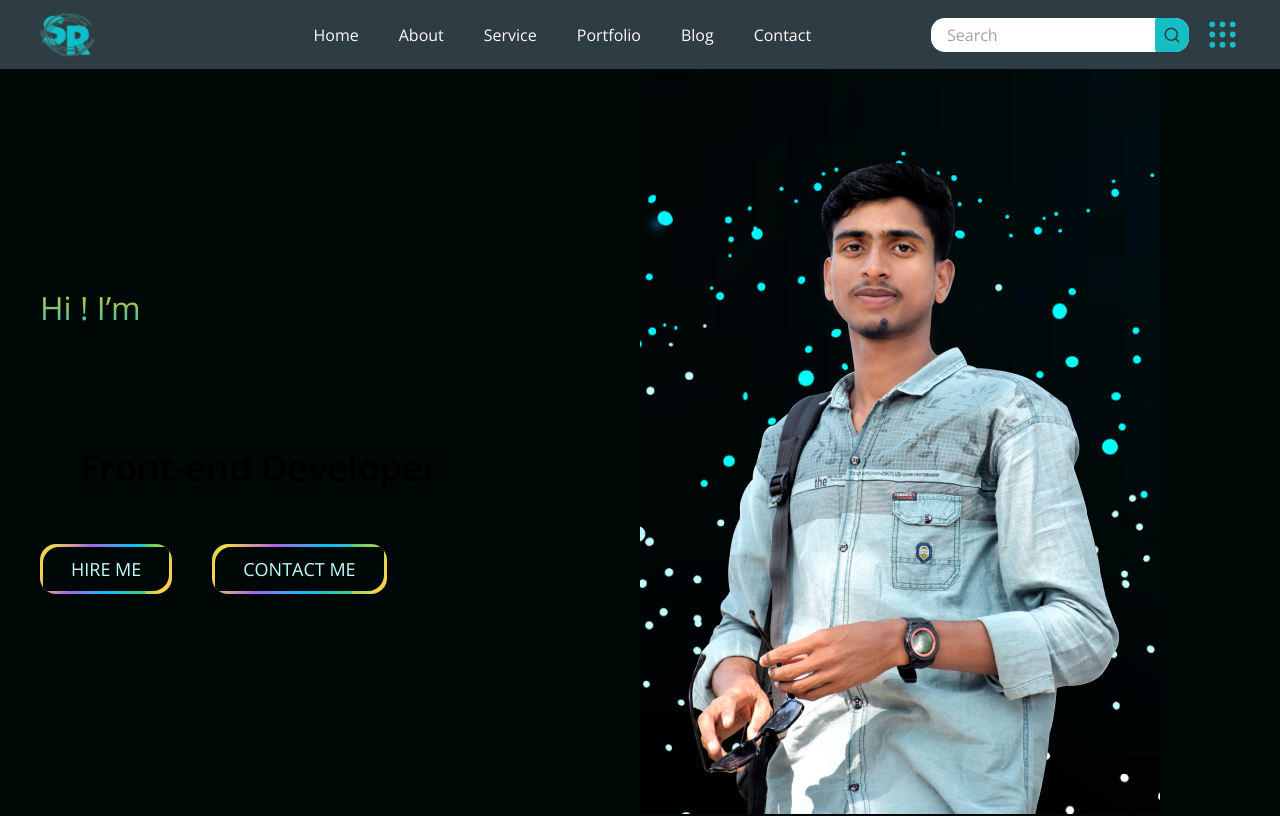
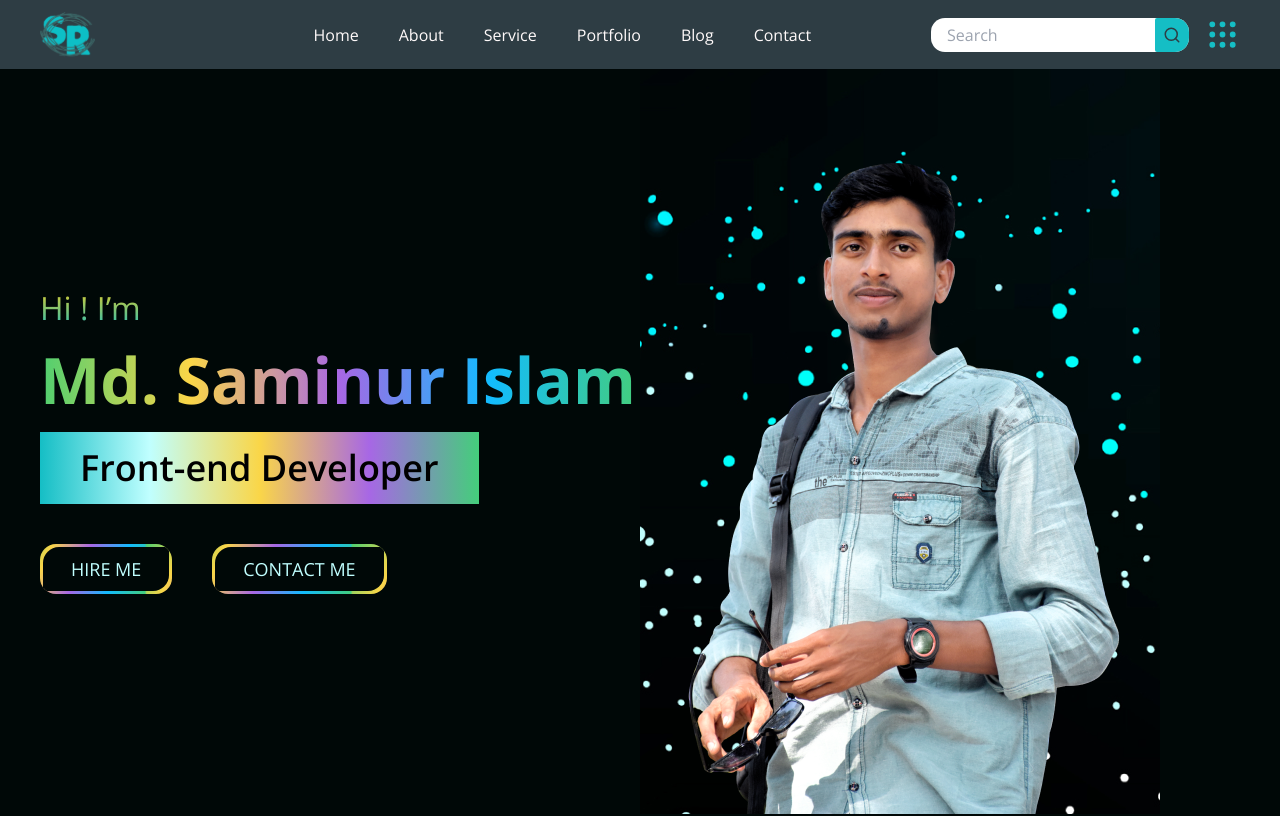
Before and after one commit to dev-saminur/sr-my-portfolio, a Next.js app: page / in a window 1280 px wide. Shown: the top 816 px of the page. Built offline with nearby package versions, Linux system fonts and the light colour scheme.

Commit message:
Update tailwind.config.js

```diff
--- a/tailwind.config.js
+++ b/tailwind.config.js
@@ -7,14 +7,30 @@ module.exports = {
   ],
   theme: {
     extend: {
+      backgroundImage: {
+        "name-gradient":
+          "linear-gradient(to right, #4fcf70, #fad648, #a767e5, #12bcfe, #44ce7b)",
+        "designation-gradient":
+          "linear-gradient(to right, #15BEC5, #C0FFFF, #fad648, #a767e5, #44ce7b)",
+        "pera-gradient":
+          "linear-gradient(to right, #12bcfe, #fad648, #15BEC5, #a767e5, #44ce7b)",
+      },
       keyframes: {
         borderMove: {
           "0%": { transform: "translateX(-5%)" },
           "100%": { transform: "translateX(-25%)" },
         },
+
+        gradientAnimate: {
+          "0%": { backgroundPosition: "0% 50%" },
+          "50%": { backgroundPosition: "100% 50%" },
+          "100%": { backgroundPosition: "0% 50%" },
+        },
       },
+
       animation: {
         borderMove: "borderMove 0.75s linear infinite",
+        gradientAnimate: "gradientAnimate 3s ease infinite",
       },
 
       screens: {
@@ -42,5 +58,5 @@ module.exports = {
       center: true,
     },
   },
-  plugins: [],
+  plugins: ["prettier-plugin-tailwindcss"],
 };
```
